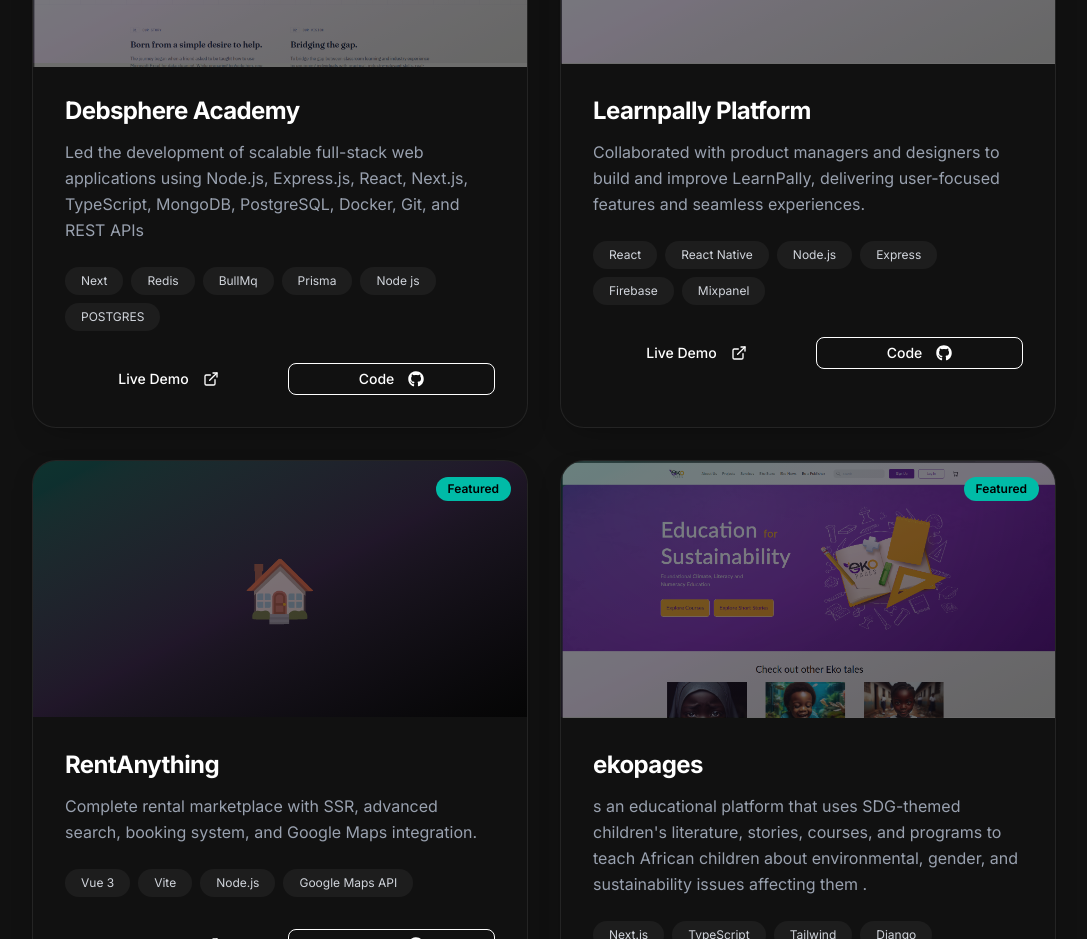
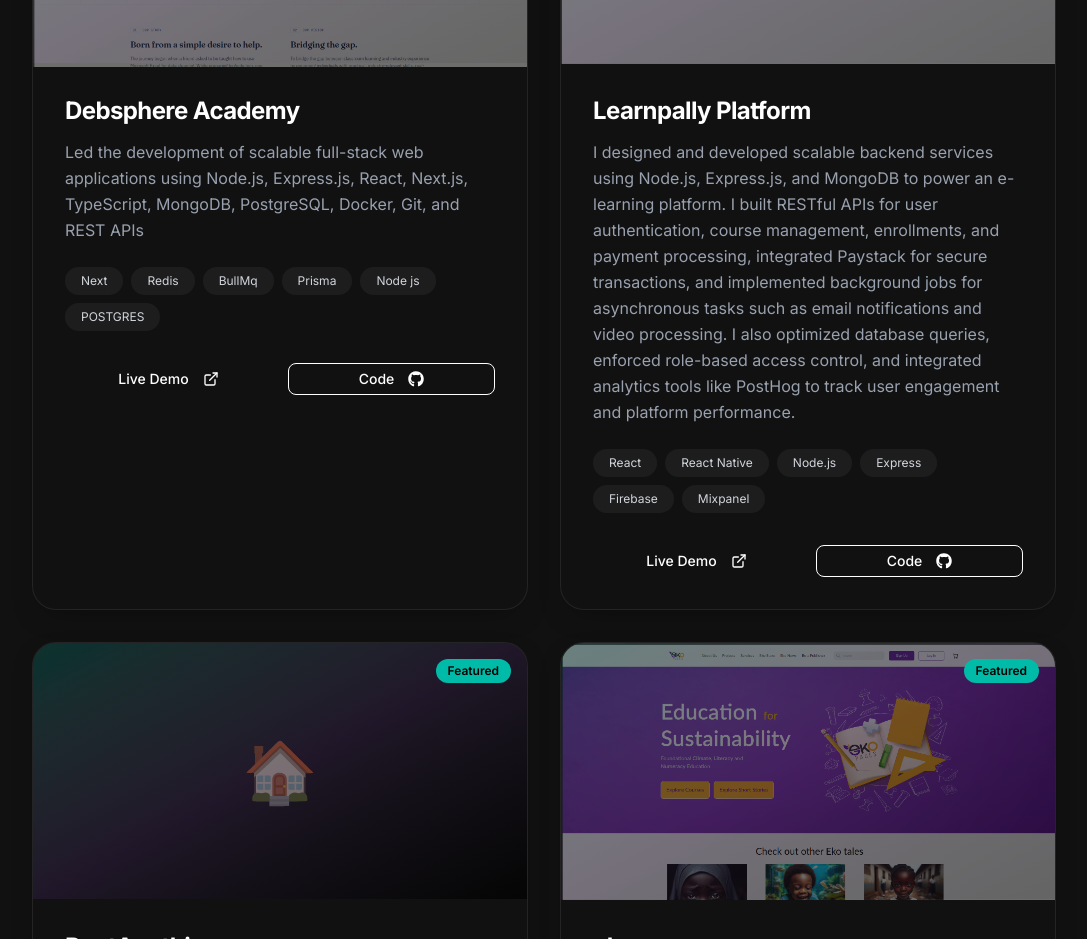
Before and after one commit to ayoeze191/V2Portfolio, a Next.js app: page / in a window 1280 px wide. Shown: the part 3460-4399 px from the top of the page, without its empty margins (96-1183 px from the left). Built offline with nearby package versions, Linux system fonts and the light colour scheme.

Commit message:
updated learnpally description

```diff
--- a/app/Component/Projects.tsx
+++ b/app/Component/Projects.tsx
@@ -27,7 +27,7 @@
       image: learnpally,
       title: "Learnpally Platform",
       description:
-        "Collaborated with product managers and designers to build and improve LearnPally, delivering user-focused features and seamless experiences.",
+        "I designed and developed scalable backend services using Node.js, Express.js, and MongoDB to power an e-learning platform. I built RESTful APIs for user authentication, course management, enrollments, and payment processing, integrated Paystack for secure transactions, and implemented background jobs for asynchronous tasks such as email notifications and video processing. I also optimized database queries, enforced role-based access control, and integrated analytics tools like PostHog to track user engagement and platform performance.",
       tech: [
         "React",
         "React Native",
```
